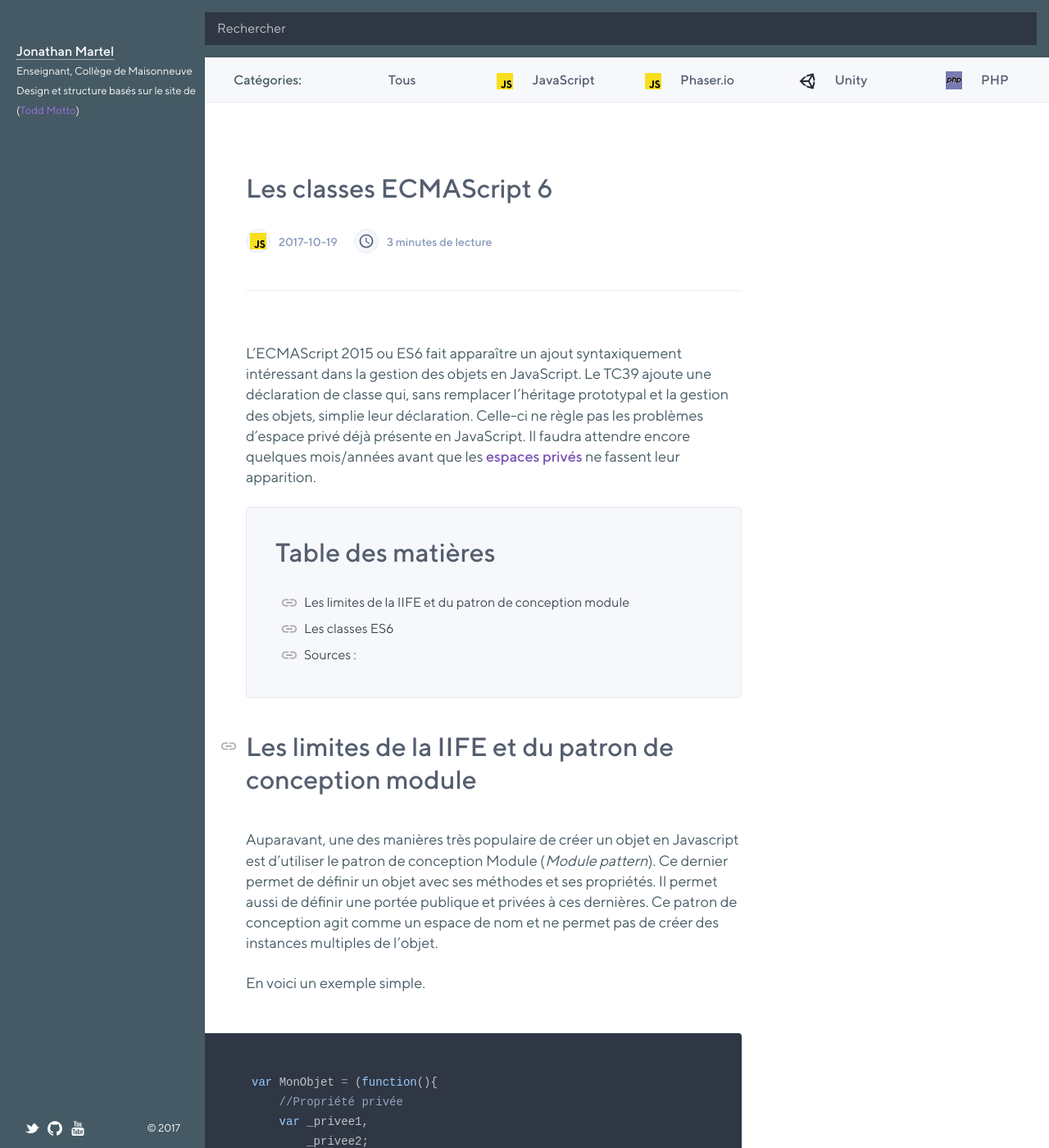
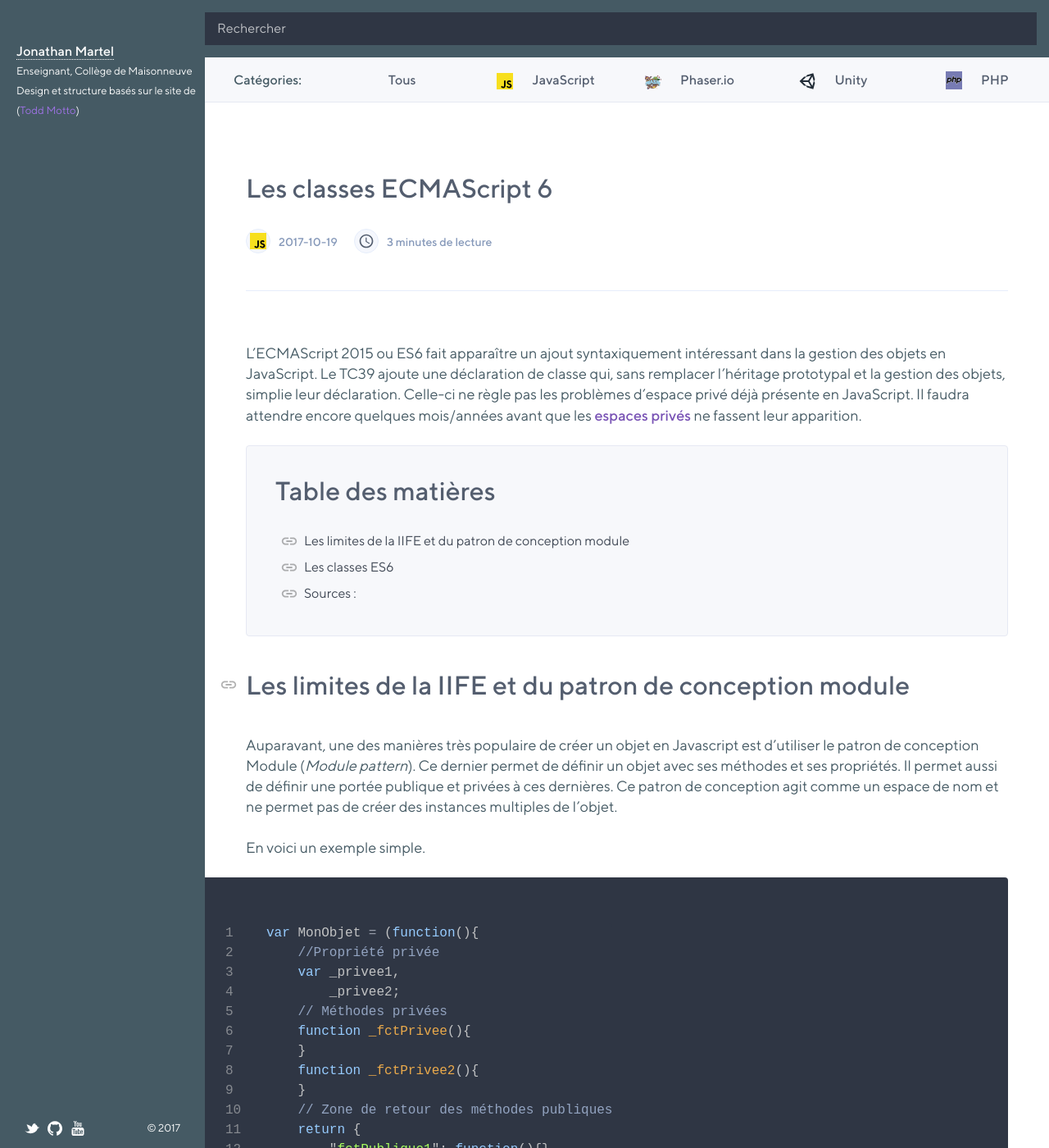
Before and after one commit to JonathanMartel/jonathanmartel.github.io, a Jekyll site: the page built from _posts/2017-10-19-js-classes-es6.md, in a window 1280 px wide and 1400 px high. Shown: the whole window at 82% size. Built offline with Jekyll 4.4.1, drawn with Linux system fonts in a browser that asks for light colours; some web fonts are replaced; some of the changed text lies outside the part shown.

Commit message:
changement de style + numero de ligne

```diff
--- a/_config.yml
+++ b/_config.yml
@@ -21,3 +21,21 @@ highlighter: rouge
 
 # Gems
 plugins: [jekyll-paginate]
+
+
+kramdown:
+  input:          GFM
+  # https://github.com/jekyll/jekyll/pull/4090
+  syntax_highlighter: rouge
+
+  # Rouge Highlighter in Kramdown › http://kramdown.gettalong.org/syntax_highlighter/rouge.html
+  # span, block element options fall back to global
+  syntax_highlighter_opts:
+    # Rouge Options › https://github.com/jneen/rouge#full-options
+    css_class: 'highlight'
+    #line_numbers: true # bad idea, spans don't need linenos and would inherit this option
+    span:
+      line_numbers: false
+    block:
+      line_numbers: true
+      start_line: 1
--- a/_includes/components/categories.html
+++ b/_includes/components/categories.html
@@ -9,7 +9,7 @@
       JavaScript
     </a>
         <a href="/categories/phaser" {% if page.url=='/categories/phaser' %}class="active" {% endif %}>
-      <img src="/img/tags/js.svg" alt="Tous les articles sur Phaser.io">
+      <img src="/img/tags/phaser.svg" alt="Tous les articles sur Phaser.io">
       Phaser.io
     </a>
         <a href="/categories/unity" {% if page.url=='/categories/unity' %}class="active" {% endif %}>
--- a/_pages/phaser.html
+++ b/_pages/phaser.html
@@ -8,7 +8,7 @@ permalink: /categories/phaser
 {%
 	include components/category-title.html
 	category="Phaser"
-	icon="js"
+	icon="phaser"
 	text="Tous les articles sur Phaser.io"
 %}
 
--- a/_sass/_layout.scss
+++ b/_sass/_layout.scss
@@ -186,7 +186,7 @@ a:hover {
 //     padding: 0 24px 24px 24px; } }
 .card__content table {
   width: auto;
-  margin: 0 0 50px;
+  margin: 0 0 25px;
 }
 .card__content table th {
   padding: 16px 25px;
--- a/_sass/_post.scss
+++ b/_sass/_post.scss
@@ -75,7 +75,7 @@
   }
 
   &__detail {
-    margin: 0 325px 0 0;
+    //margin: 0 325px 0 0;
     @media screen and (max-width: 1100px) {
       margin: 0;
     }
@@ -92,6 +92,7 @@
 
   &.single {
     margin: 0 50px;
+    max-width: 1100px;
     @media screen and (max-width: 500px) {
       margin: 0 15px;
     }
@@ -146,7 +147,7 @@
     pre {
       position: relative;
       overflow: visible;
-      margin: 48px 0 48px -57px;
+      margin: 24px 0 24px -57px;
       white-space: pre;
       word-wrap: normal;
       background: #2f3644;
--- a/_sass/_syntax-highlighting.scss
+++ b/_sass/_syntax-highlighting.scss
@@ -31,7 +31,7 @@ pre,
 
 
 pre code {
-  padding: 48px 64px;
+  padding: 24px 64px;
   display: block;
   color: #c4d1e1;
   overflow-y: scroll;
@@ -140,3 +140,46 @@ pre code {
 //     .vi    { color: #008080 } // Name.Variable.Instance
 //     .il    { color: #099 } // Literal.Number.Integer.Long
 // }
+
+// so that the line numbers are not selectable
+@mixin unselectable() {
+  -webkit-touch-callout: none;
+  -webkit-user-select: none;
+  -khtml-user-select: none;
+  -moz-user-select: none;
+  -ms-user-select: none;
+  user-select: none;
+}
+@mixin opacity($opacity) {
+  opacity: $opacity;
+  $opacity-ie: $opacity * 100;
+  filter: alpha(opacity=$opacity-ie); //IE8
+}
+
+// having a lineno-container made it easier to style line number
+// code blocks without impacting normal code blocks
+.lineno-container > figure > pre {
+  padding: 0px;
+}
+
+.highlight {
+  pre.lineno {
+    border: none;
+    @include opacity(0.6);
+  }
+
+  .lineno {
+    @include unselectable();
+  }
+
+  .gutter {
+    border-right: 1px solid #ccc;
+  }
+
+  pre {
+    pre {
+      border: none;
+      margin-bottom: 0px;
+    }
+  }
+}
```
Also changed, not shown: img/icons/phaser.svg (added), img/tags/phaser.svg (added).
